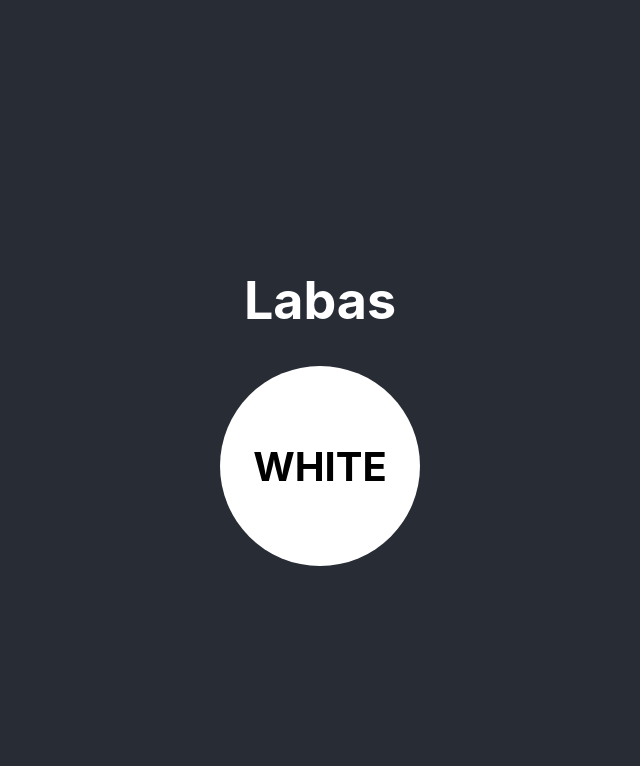
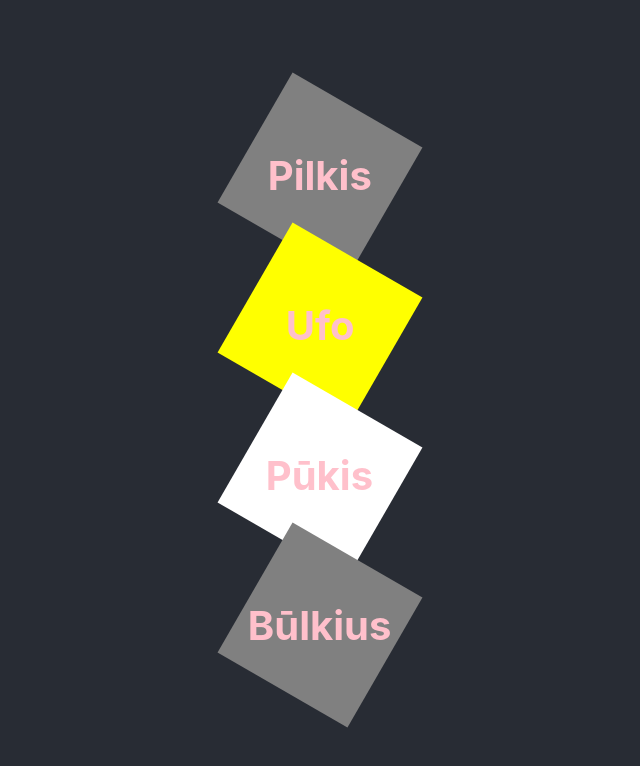
Before and after one commit to Laimne/ruoniai-1, a React (Create React App) app in the folder r1/: page / in a window 1280 px wide. Shown: the top 766 px of the page, without its empty margins (320-960 px from the left). Built offline with nearby package versions, Linux system fonts and the light colour scheme.

Commit message:
katinukai

```diff
--- a/r1/src/App.css
+++ b/r1/src/App.css
@@ -58,3 +58,19 @@
     color: black;
     background-color: white;
 }
+
+.cat {
+    width: 150px;
+    height: 150px;
+    display: flex;
+    justify-content: center;
+    align-items: center;
+    font-size: 40px;
+    font-weight: bold;
+    transform: rotate(30deg);
+}
+
+.cat span {
+    color: pink;
+    transform: rotate(-30deg);
+}
--- a/r1/src/App.jsx
+++ b/r1/src/App.jsx
@@ -1,19 +1,41 @@
 import './App.css';
-import Black from './Components/009/Black';
-import White from './Components/009/White';
-import rand from './Functions/rand';
+// import Black from './Components/009/Black';
+// import White from './Components/009/White';
+// import rand from './Functions/rand';
 // import Bebras from './Components/009/Bebras';
+
+const cats = [
+  { name: 'Pilkis', color: 'gray' },
+  { name: 'Ufo', color: 'yellow' },
+  { name: 'Pūkis', color: 'white' },
+  { name: 'Būlkius', color: 'gray' },
+]
 
 function App() {
   return (
     <div className="App">
       <header className="App-header">
         {/* <Bebras></Bebras> */}
-        <h1>Labas</h1>
+        {/* <h1>Labas</h1> */}
         {/* <Bebras></Bebras> */}
+        {/* {
+          rand(0, 1) ? <Black/> : <White/>
+        } */}
+        {/* <div className="cat" style={{ backgroundColor: cats[0].color }}>
+          <span>{cats[0].name}</span>
+        </div>
+        <div className="cat" style={{ backgroundColor: cats[1].color }}>
+          <span>{cats[1].name}</span>
+        </div>
+        <div className="cat" style={{ backgroundColor: cats[2].color }}>
+          <span>{cats[2].name}</span>
+        </div> */}
         {
-          rand(0, 1) ? <Black/> : <White/>
+          cats.map((cat, i) => <div key={i} className="cat" style={{ backgroundColor: cat.color }}>
+            <span>{cat.name}</span>
+          </div>)
         }
+
       </header>
     </div>
   );
```
